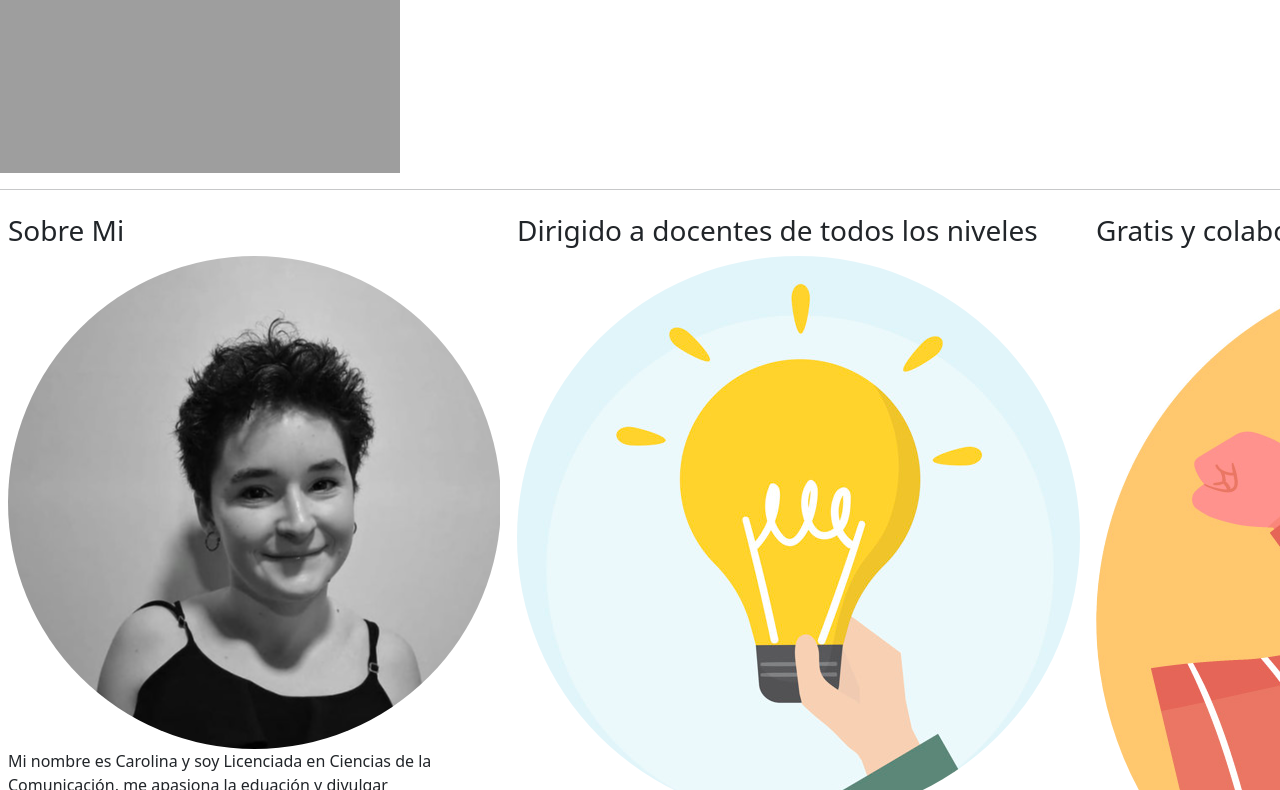
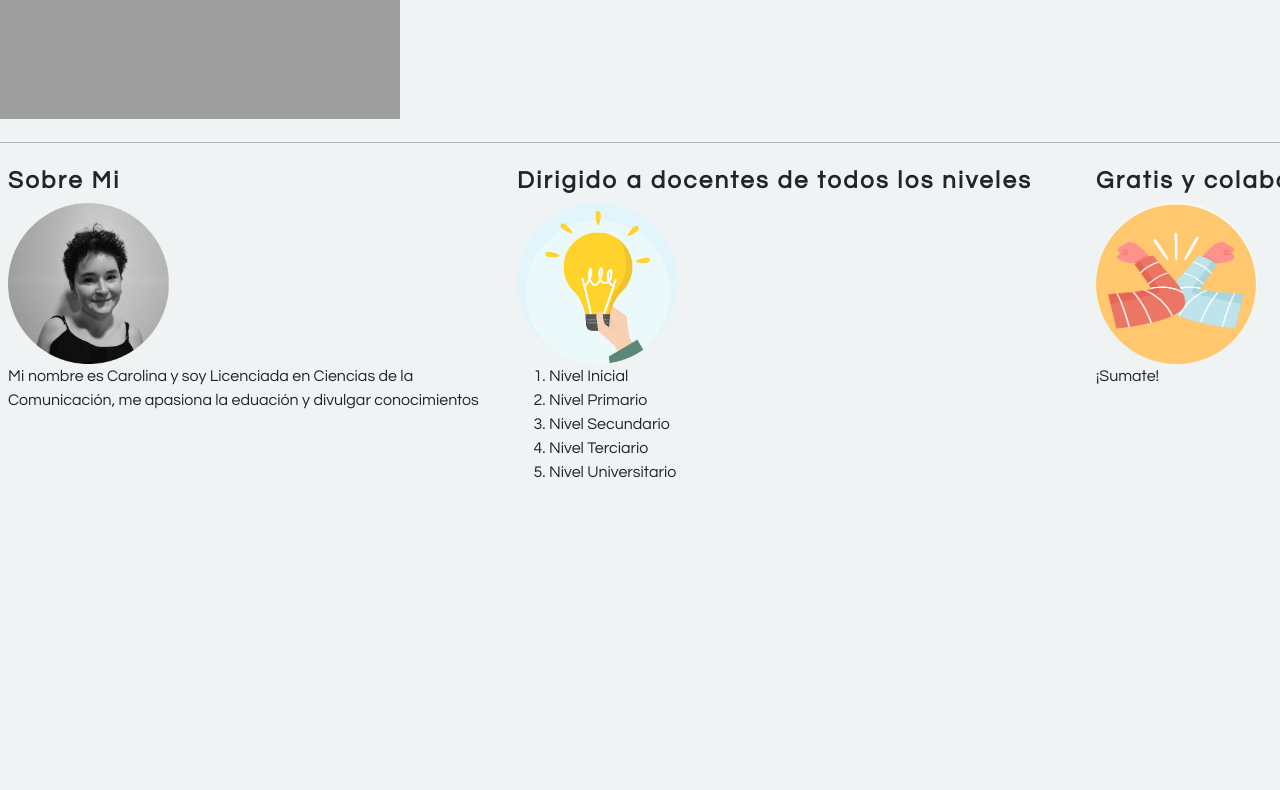
Before and after one commit to CarolinaRondinelli/entrega_github, a website: page index.html in a window 1280 px wide. Shown: the part 318-1108 px from the top of the page. Drawn offline with nearby package versions, Linux system fonts and the light colour scheme; files that its build step writes are made by us from their sources; the site is published under a folder, as on GitHub Pages, so addresses that start at the root find nothing; files whose address does not match are found by name; a web font is replaced by a local one.

Commit message:
actualizo stylesheet

```diff
--- a/index.html
+++ b/index.html
@@ -6,9 +6,8 @@
     <meta http-equiv="X-UA-Compatible" content="IE=edge">
     <meta name="viewport" content="width=device-width, initial-scale=1.0">
     <!--CSS-->
-    <link href="https://cdn.jsdelivr.net/npm/bootstrap@5.0.1/dist/css/bootstrap.min.css" rel="stylesheet"
-        integrity="sha384-+0n0xVW2eSR5OomGNYDnhzAbDsOXxcvSN1TPprVMTNDbiYZCxYbOOl7+AMvyTG2x" crossorigin="anonymous">
-    <link rel="stylesheet" href="/css/style.css">
+    <link href="https://cdn.jsdelivr.net/npm/bootstrap@5.0.1/dist/css/bootstrap.min.css" rel="stylesheet" integrity="sha384-+0n0xVW2eSR5OomGNYDnhzAbDsOXxcvSN1TPprVMTNDbiYZCxYbOOl7+AMvyTG2x" crossorigin="anonymous">
+    <link rel="stylesheet" href="css/style.css">
     <!--Tipografía-->
     <link rel="preconnect" href="https://fonts.gstatic.com">
     <link href="https://fonts.googleapis.com/css2?family=Questrial&display=swap" rel="stylesheet">
```
Also changed, not shown: cursos.html (+1 -1 lines), error.html (+1 -1 lines), material.html (+1 -1 lines), propuestas.html (+1 -1 lines), webinars.html (+2 -2 lines).
